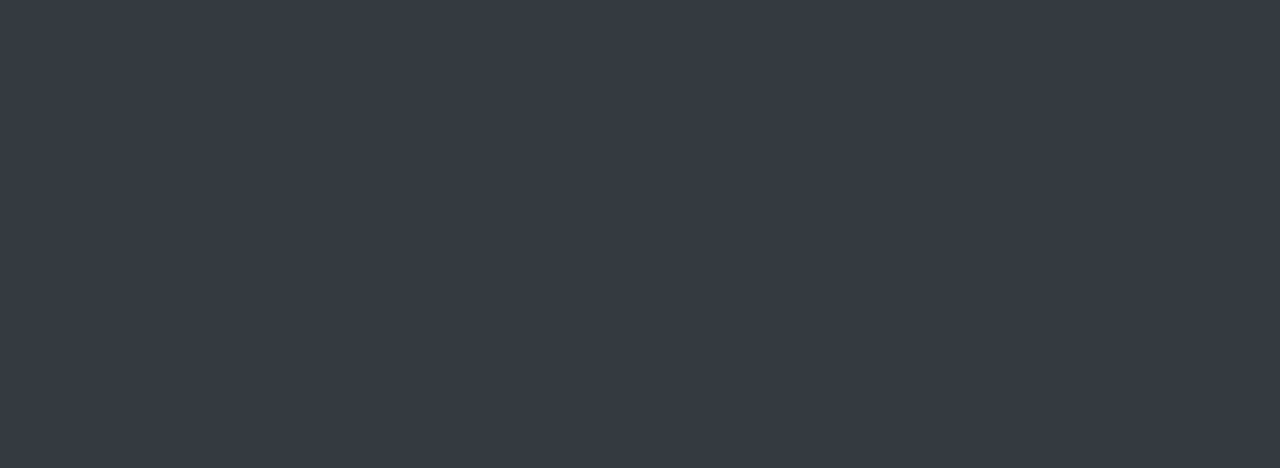
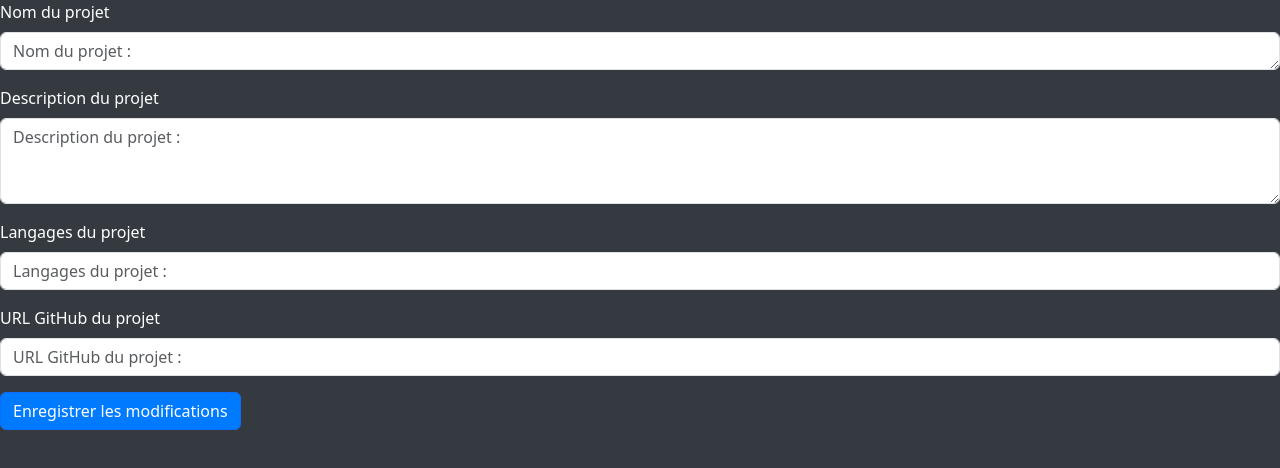
Before and after one commit to Marskof/RecruitMIAGE, an Angular app: page /modifier-projet/1 in a window 1280 px wide. Before the commit this address led to /. Shown: the top 468 px of the page. Built offline with nearby package versions, Linux system fonts and the light colour scheme; no server answers.

Commit message:
Marouane - Ajout du process pour modifier un projet

```diff
--- a/src/app/Projets/details-projets/details-projets.component.html
+++ b/src/app/Projets/details-projets/details-projets.component.html
@@ -18,5 +18,6 @@
 		<p class="card-text"><strong>GitHub URL : </strong> <a href="{{ selectedProject.githubUrl }}" target="_blank" class="text-light">Cliquer ici</a></p> <!-- Ajoutez la classe "text-light" pour le texte clair -->
 		<p class="card-text"><strong>Nombre d'étoiles : </strong> {{selectedProject.etoiles}}</p>
 	</div>
+	<button *ngIf="estCreateurProjet()" class="btn btn-primary" (click)="modifierProjet()">Modifier le projet</button>
 	</div>
 </div>
--- a/src/app/Projets/details-projets/details-projets.component.ts
+++ b/src/app/Projets/details-projets/details-projets.component.ts
@@ -47,4 +47,21 @@ export class DetailsProjetsComponent implements OnInit {
   // Fonction pour participer au projet
   participerProjet(): void {
   }
+
+  modifierProjet(): void {
+    // Redirige l'utilisateur vers la page de modification du projet avec l'ID du projet
+    if (this.selectedProject) {
+      this.router.navigate(['/modifier-projet', this.selectedProject._id]);
+    }
+  }
+
+
+  estCreateurProjet(): boolean {
+    // Le !! verifie si la valeur est
+    //return !!this.selectedProject && this.selectedProject.creator === "Nom de l'utilisateur connecté";
+
+    return !!this.selectedProject;
+  }
+
+
 }
--- /dev/null
+++ b/src/app/Projets/modifier-projet/modifier-projet.component.html
@@ -0,0 +1,20 @@
+<form (ngSubmit)="modifierProjet()" class="form-container">
+    <div class="mb-3">
+        <label for="NomProjet" class="form-label">Nom du projet</label>
+        <textarea class="form-control" id="NomProjet" name="nom" rows="1" placeholder="Nom du projet :" [(ngModel)]="nomProjet"></textarea>
+    </div>
+    <div class="mb-3">
+        <label for="Desc" class="form-label">Description du projet</label>
+        <textarea class="form-control" id="Desc" name="description" rows="3" placeholder="Description du projet :" [(ngModel)]="descriptionProjet"></textarea>
+    </div>
+    <div class="mb-3">
+        <label for="Languages" class="form-label">Langages du projet</label>
+        <input type="text" class="form-control" id="Languages" name="languages" placeholder="Langages du projet :" [(ngModel)]="languages">
+    </div>
+    <div class="mb-3">
+        <label for="GitHubUrl" class="form-label">URL GitHub du projet</label>
+        <input type="text" class="form-control" id="GitHubUrl" name="githubUrl" placeholder="URL GitHub du projet :" [(ngModel)]="githubUrl">
+    </div>
+
+    <button type="submit" class="btn btn-primary">Enregistrer les modifications</button>
+</form>
--- /dev/null
+++ b/src/app/Projets/modifier-projet/modifier-projet.component.ts
@@ -0,0 +1,63 @@
+import { Component, OnInit } from '@angular/core';
+import { ActivatedRoute, Router } from '@angular/router';
+import { ProjectService } from '../../services/project.service';
+import { Project } from '../../models/projets';
+
+@Component({
+  selector: 'app-modifier-projet',
+  templateUrl: './modifier-projet.component.html',
+  styleUrls: ['./modifier-projet.component.css']
+})
+export class ModifierProjetComponent implements OnInit {
+  projetModifie: Project = {
+    _id: '',
+    name: '',
+    creator: '',
+    creationDate: new Date(),
+    description: '',
+    contributors: [],
+    lastUpdate: new Date(),
+    languages: [],
+    githubUrl: '',
+    image: '',
+    etoiles: 0
+  };
+
+  // Déclarez les propriétés correspondant aux champs du formulaire
+  nomProjet: string = '';
+  descriptionProjet: string = '';
+  githubUrl: string = '';
+  languages: string = '';
+
+  constructor(private route: ActivatedRoute, private router: Router, private projectService: ProjectService) { }
+
+  ngOnInit(): void {
+    this.route.params.subscribe(params => {
+      const projectId = params['id'];
+      this.projectService.getProjectById(projectId).subscribe(project => {
+        this.projetModifie = project;
+        // Mettez à jour les propriétés avec les valeurs du projet
+        this.nomProjet = project.name;
+        this.descriptionProjet = project.description;
+        this.githubUrl = project.githubUrl;
+        this.languages = project.languages.join(', '); // Convertit le tableau de langages en chaîne séparée par des virgules
+      });
+    });
+  }
+
+  modifierProjet(): void {
+    // Mettez à jour les propriétés du projet modifié avec les valeurs des champs de formulaire
+    this.projetModifie.name = this.nomProjet;
+    this.projetModifie.description = this.descriptionProjet;
+    this.projetModifie.githubUrl = this.githubUrl;
+    this.projetModifie.languages = this.languages.split(',').map(lang => lang.trim()); // Convertit la chaîne de langages en tableau en supprimant les espaces autour de chaque langage
+
+    // Appelez la méthode de service pour mettre à jour le projet dans le backend
+    this.projectService.updateProject(this.projetModifie).subscribe(() => {
+      // Rediriger l'utilisateur vers la page de détails du projet
+      this.router.navigate(['/details', this.projetModifie._id]);
+    }, error => {
+      console.error('Erreur lors de la modification du projet :', error);
+    });
+  }
+}
--- a/src/app/app-routing.module.ts
+++ b/src/app/app-routing.module.ts
@@ -6,6 +6,7 @@ import { InscriptionComponent } from './authentification/inscription/inscription
 import { FormulaireConnexionComponent } from './authentification/connexion/formulaire-connexion/formulaire-connexion.component';
 import { AppComponent } from './app.component';
 import { CreationProjetComponent } from './Projets/creation-projet/creation-projet.component';
+import { ModifierProjetComponent } from './Projets/modifier-projet/modifier-projet.component';
 
 
 //faire gaffe au auth guard
@@ -15,7 +16,9 @@ const routes: Routes = [
   {path: 'liste-projet', component: ListeProjetComponent},
   {path: 'details/:id', component: DetailsProjetsComponent},
   {path: 'inscription', component: InscriptionComponent},
-  {path: 'creation-projet', component: CreationProjetComponent}
+  {path: 'creation-projet', component: CreationProjetComponent},
+  {path: 'modifier-projet/:id', component: ModifierProjetComponent}
+
 ];
 
 @NgModule({
--- a/src/app/app.module.ts
+++ b/src/app/app.module.ts
@@ -11,6 +11,7 @@ import { InscriptionComponent } from './authentification/inscription/inscription
 import { NavBarComponent } from './commun/nav-bar/nav-bar.component';
 import {HttpClient, HttpClientModule} from '@angular/common/http';
 import { FormsModule } from '@angular/forms';
+import { ModifierProjetComponent } from './Projets/modifier-projet/modifier-projet.component';
 
 
 @NgModule({
@@ -20,7 +21,8 @@ import { FormsModule } from '@angular/forms';
     ListeProjetComponent,
     InscriptionComponent,
     CreationProjetComponent,
-    NavBarComponent
+    NavBarComponent,
+    ModifierProjetComponent
   ],
   imports: [
     BrowserModule,
--- a/src/app/models/projets.ts
+++ b/src/app/models/projets.ts
@@ -10,4 +10,5 @@ export interface Project {
   githubUrl: string;
   image: string;
   etoiles: number;
+
 }
```
Also changed, not shown: src/app/Projets/modifier-projet/modifier-projet.component.css (added), 1 other file (tests, documents, lock files or other folders). Lines whose indentation alone changed are shown as unchanged.
